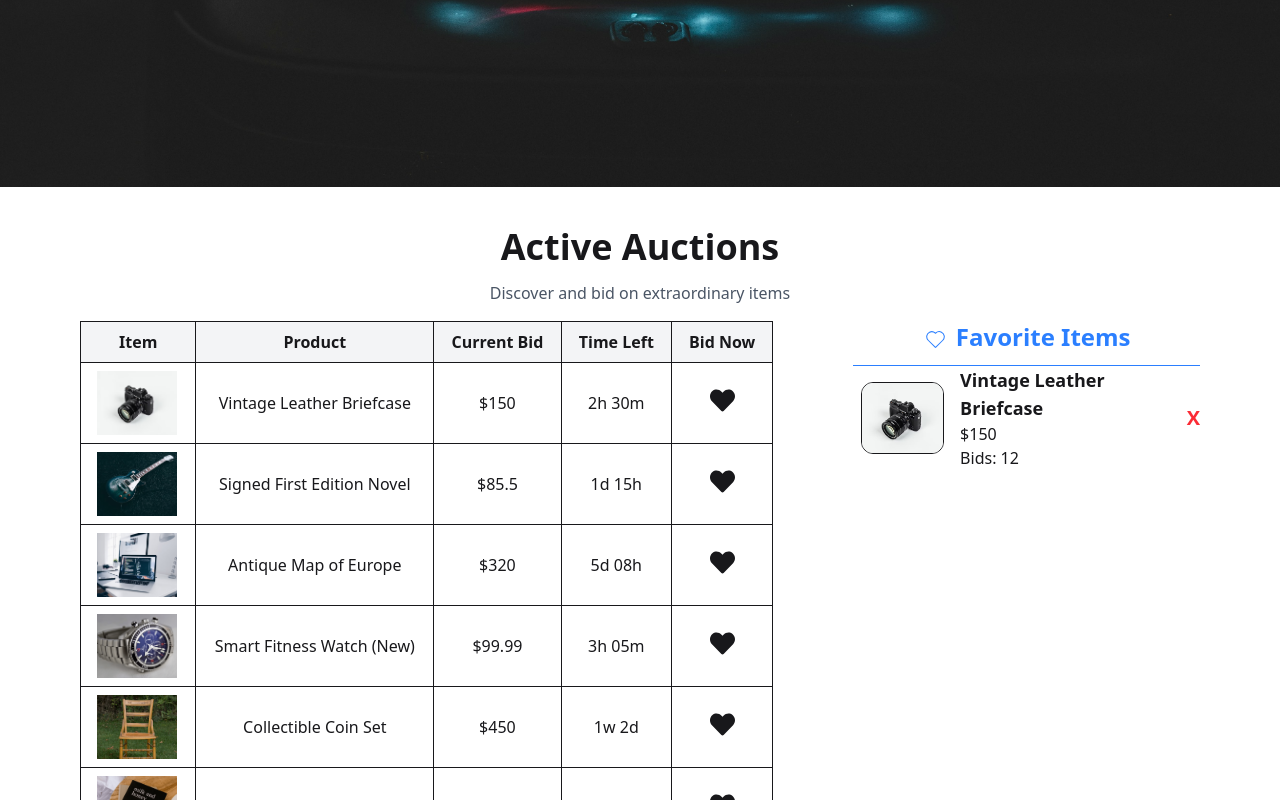
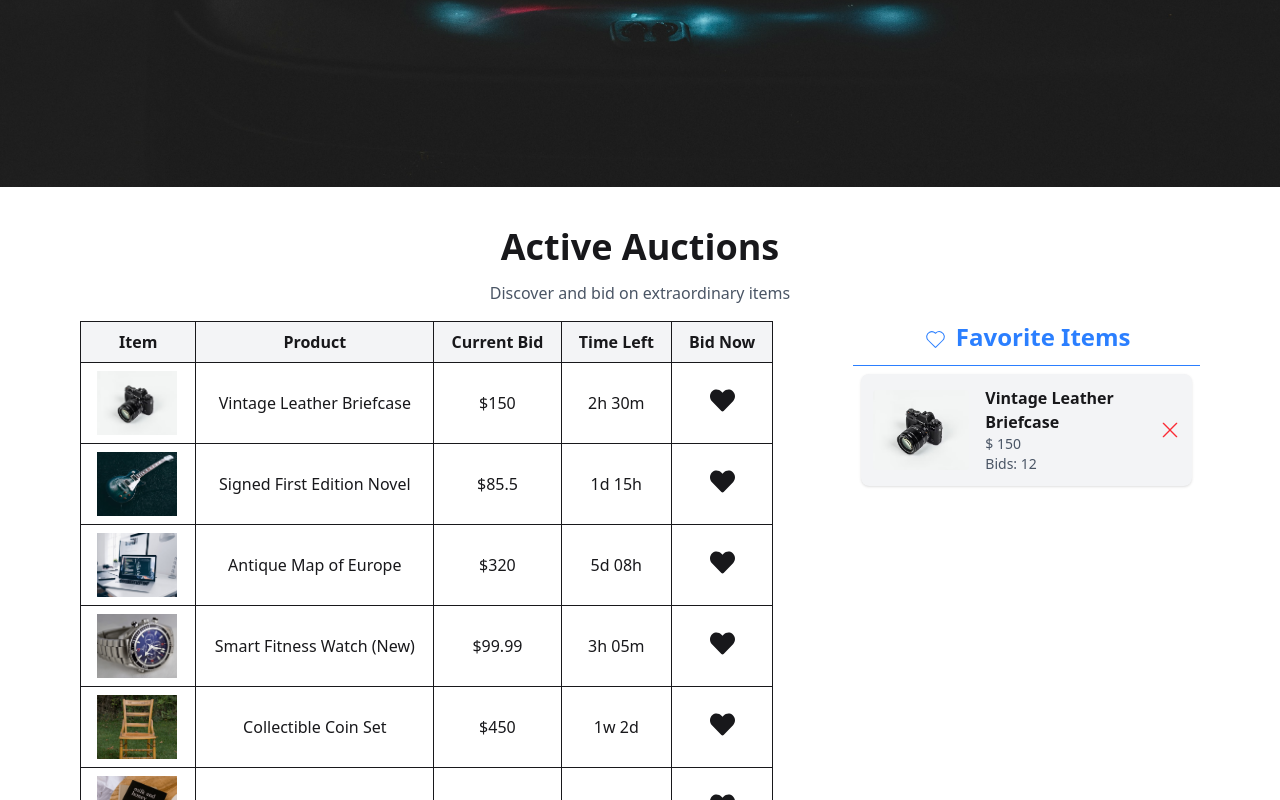
Before and after one commit to Md-Mofakhkharul-Islam-Maruf/Car_Auction, a React (Vite) app: page / in a window 1280 px wide. Both pictures are taken after a click on the button 722 px from the left and 1077 px from the top of the page. Shown: the part 677-1477 px from the top of the page. Built offline with nearby package versions, Linux system fonts and the light colour scheme.

Commit message:
final understanding of logic in state

```diff
--- a/src/components/auctions/Auction.jsx
+++ b/src/components/auctions/Auction.jsx
@@ -5,7 +5,7 @@ import { RxCross1 } from "react-icons/rx";
 
 const Auction = () => {
     const [bids, setBids] = useState([]);
-    console.log(bids)
+    const [favorite, setFavorite] = useState([])
 
     useEffect(() => {
         fetch("/data.json")
@@ -13,11 +13,14 @@ const Auction = () => {
             .then((res) => setBids(res));
     }, [])
 
-    const [secondDiv, setSecondDiv] = useState({})
     const handleLeft = (bid) => {
-        setSecondDiv(bid)
+        const finalItem = favorite.find(item => item.id === bid.id)
+
+        if (!finalItem) {
+            setFavorite([...favorite, bid])
+        }
     }
-    const { currentBidPrice, image, timeLeft, title, id, bidsCount } = secondDiv
+
     return (
         <div className="min-h-screen py-10 space-y-4">
             <div className="flex flex-col items-center justify-center gap-3.5 ">
@@ -39,7 +42,12 @@ const Auction = () => {
                         </thead>
                         <tbody>
                             {
-                                bids.map(bid => <Tr key={bid.id} bid={bid} handleLeft={handleLeft}></Tr>)
+                                bids.map(bid =>
+                                    <Tr
+                                        key={bid.id}
+                                        bid={bid}
+                                        handleLeft={handleLeft}>
+                                    </Tr>)
                             }
                         </tbody>
                     </table>
@@ -52,45 +60,16 @@ const Auction = () => {
                     </div>
                     <hr className="text-blue-500 md:mt-2" />
 
-                    {image ?
-                        <div className="flex items-center gap-2 justify-center">
-                            <div className="flex m-2">
-                                <img className="w-22 h-18 object-cover rounded-xl border" src={image} alt="" />
-                            </div>
-                            <div>
-                                <h3 className="text-lg font-semibold">{title}</h3>
-                                <p className="">${currentBidPrice}</p>
-                                <p>Bids: {bidsCount}</p>
-                            </div>
-                            <button className="text-red-500 font-extrabold text-xl">X</button>
-                        </div>
-                        : <div className="text-center m-5 text-orange-500">
-                            <h3>No favorite yet</h3>
-                            <p>Click the heart icon on any Item to add it to our favorite</p>
-                            <hr />
-                        </div>}
-                    {/* <table>
-                        <thead>
-                            <tr>
-                                <td><img className="w-24" src={image} alt="" /></td>
-                                <td>{`${title, bidscount}`}</td>
-                                <td>{}<RxCross1 /></td>
-                            </tr>
-                        </thead>
-                    </table> */}
-                    {/* <p>{id}</p>
-                    <p>{currentBidPrice}</p>
-                    <p>{timeLeft}</p>
-                    <img src={image} alt="" />
-                    <p>{title}</p> */}
-                    {/* {image ? (
-                        <div className="flex items-center gap-4 bg-gray-100 p-3 rounded-lg shadow">
-                            <img className="w-24 h-20 object-cover rounded" src={image} alt="" />
-
+                    {favorite ? (favorite.map(fav => (
+                        <div className="flex items-center gap-4 bg-gray-100 p-3 rounded-lg shadow m-2">
+                            <img className="w-24 h-20 object-cover rounded" src={fav.image} alt="" />
                             <div className="flex-1">
-                                <h3 className="font-semibold">{title}</h3>
+                                <h3 className="font-semibold">{fav.title}</h3>
                                 <p className="text-sm text-gray-600">
-                                    Bids: {bidsCount}
+                                    $ {fav.currentBidPrice}
+                                </p>
+                                <p className="text-sm text-gray-600">
+                                    Bids: {fav.bidsCount}
                                 </p>
                             </div>
 
@@ -98,9 +77,13 @@ const Auction = () => {
                                 <RxCross1 size={20} />
                             </button>
                         </div>
-                    ) : (
-                        <p className="text-gray-400 text-center">No favorite selected</p>
-                    )} */}
+                    ))) : (
+                        <div>
+                            <p className="text-gray-400 text-center">No favorite selected</p>
+                            <p className="text-sm mb-3">Click the heart icon on any item to add it to your favorite</p>
+                            <hr className="border-orange-300" />
+                        </div>
+                    )}
                 </div>
             </div>
         </div>
```
